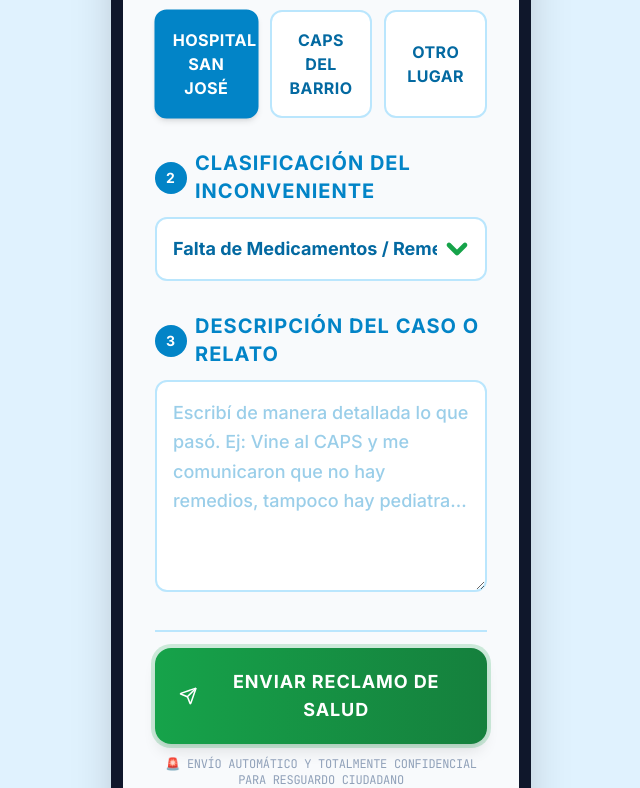
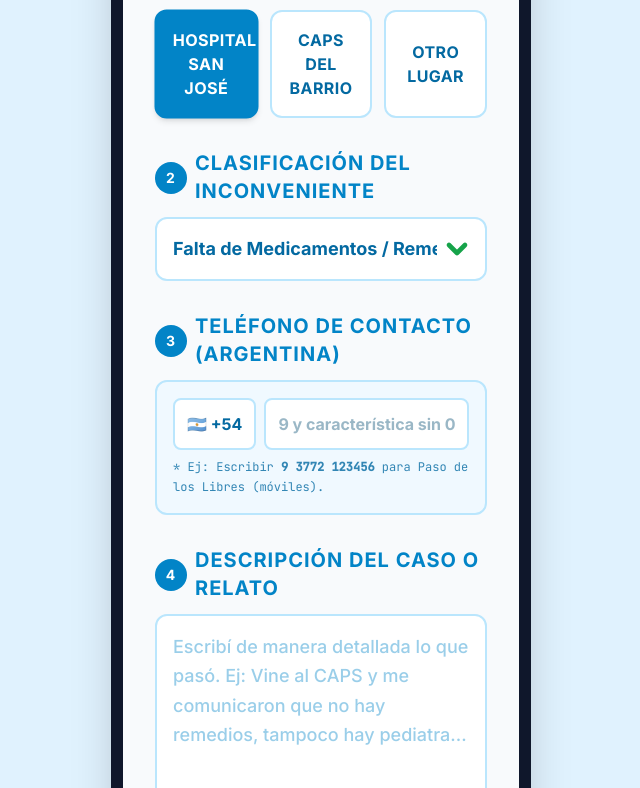
Before and after one commit to Martinw2426895280910/formulario-, a React (Vite) app: page / in a window 1280 px wide. Shown: the part 583-1371 px from the top of the page, without its empty margins (319-959 px from the left). Built offline with nearby package versions, Linux system fonts and the light colour scheme; a web font is replaced by a local one.

Commit message:
La Plantilla y base de datos quedaron actualizadas 2026 , todo okey listo para correr 👌. Para que alcance a todos con ventana para números de teléfono

```diff
--- a/api/reports.ts
+++ b/api/reports.ts
@@ -19,7 +19,7 @@ export default async function handler(req: any, res: any) {
     return res.status(405).json({ error: `Method ${req.method} Not Allowed` });
   }
 
-  const { date, time, location, locationDetail, description, typeOfProblem } = req.body;
+  const { date, time, location, locationDetail, description, typeOfProblem, phone } = req.body;
 
   if (!date || !time || !location || !description) {
     return res.status(400).json({ error: "Faltan campos obligatorios" });
@@ -56,7 +56,7 @@ export default async function handler(req: any, res: any) {
     params.append("q2_q2_fullname0[last]", "Paso de los Libres");
     params.append("q3_q3_email1", recipientEmail);
     params.append("q4_q4_textbox2", `Reclamo: ${typeOfProblem} - ${locationDetail ? `${locationDetail} (${location})` : location}`);
-    params.append("q5_q5_textarea3", `${description}\n\nHora del suceso: ${time}`);
+    params.append("q5_q5_textarea3", `${description}\n\nHora del suceso: ${time}\nTeléfono de Contacto: ${phone || "No especificado"}`);
     params.append("q6_q6_datetime4[month]", month);
     params.append("q6_q6_datetime4[day]", day);
     params.append("q6_q6_datetime4[year]", year);
@@ -112,6 +112,7 @@ export default async function handler(req: any, res: any) {
         text: `NUEVA DENUNCIA REGISTRADA\n\n` +
               `Fecha del suceso: ${date}\n` +
               `Hora aproximada: ${time}\n` +
+              `Teléfono del Afectado: ${phone || "No especificado"}\n` +
               `Lugar/Establecimiento: ${location} ${locationDetail ? `(${locationDetail})` : ""}\n` +
               `Categoría de inconveniente: ${typeOfProblem}\n\n` +
               `Descripción/Testimonio:\n` +
@@ -135,6 +136,10 @@ export default async function handler(req: any, res: any) {
                 <tr>
                   <td style="padding: 10px; border-bottom: 1px solid #e5e1d8; font-weight: bold; font-size: 12px; font-family: monospace; text-transform: uppercase;">Hora Aproximada:</td>
                   <td style="padding: 10px; border-bottom: 1px solid #e5e1d8; font-size: 14px;">${time}</td>
+                </tr>
+                <tr>
+                  <td style="padding: 10px; border-bottom: 1px solid #e5e1d8; font-weight: bold; font-size: 12px; font-family: monospace; text-transform: uppercase;">Teléfono de Contacto:</td>
+                  <td style="padding: 10px; border-bottom: 1px solid #e5e1d8; font-size: 14px; font-weight: bold; color: #0284c7;">${phone || "No especificado"}</td>
                 </tr>
                 <tr>
                   <td style="padding: 10px; border-bottom: 1px solid #e5e1d8; font-weight: bold; font-size: 12px; font-family: monospace; text-transform: uppercase;">Establecimiento:</td>
@@ -177,6 +182,7 @@ export default async function handler(req: any, res: any) {
           "_template": "table",
           "Fecha del Suceso": date,
           "Hora Aproximada": time,
+          "Teléfono del Afectado": phone || "No especificado",
           "Lugar / Establecimiento": `${location} ${locationDetail ? `(${locationDetail})` : ""}`,
           "Categoría de Reclamo": typeOfProblem,
           "Relato o Comentario Directo": description
--- a/src/App.tsx
+++ b/src/App.tsx
@@ -51,6 +51,7 @@ export default function App() {
   const [otherLocationDetail, setOtherLocationDetail] = useState<string>("");
   const [typeOfProblem, setTypeOfProblem] = useState<string>(PROBLEM_TYPES[0]);
   const [description, setDescription] = useState<string>("");
+  const [phoneNumber, setPhoneNumber] = useState<string>("");
 
   // Target WhatsApp
   const [whatsappPhone, setWhatsappPhone] = useState<string>("+549");
@@ -78,6 +79,7 @@ export default function App() {
            `-----------------------------------------\n` +
            `📍 *Establecimiento:* ${locDetail}\n` +
            `📅 *Fecha:* ${times.date}  |  🕒 *Hora:* ${times.time}\n` +
+           `📞 *Contacto:* +54 ${phoneNumber.trim() || "(No especificado)"}\n` +
            `⚠️ *Problema:* ${typeOfProblem}\n\n` +
            `💬 *Testimonio / Suceso:*\n` +
            `"${description.trim()}"\n\n` +
@@ -99,17 +101,20 @@ export default function App() {
 
     const locDetail = location === "CAPS" ? capsName : location === "Otro" ? otherLocationDetail : "";
     const times = getLocalDateTimePayload();
+    const formattedPhone = phoneNumber.trim() ? `+54 ${phoneNumber.trim()}` : "No especificado";
     const payload = {
       date: times.date,
       time: times.time,
       location,
       locationDetail: locDetail,
       typeOfProblem,
-      description
+      description,
+      phone: formattedPhone
     };
 
     try {
-      // Dispatch payload securely to back-end (which calls the server email/FormSubmit dispatch)
+      // Dispatch payload securely to back-end
+      try {
         const res = await fetch("/api/reports", {
           method: "POST",
           headers: { "Content-Type": "application/json" },
@@ -120,8 +125,8 @@ export default function App() {
           const data = await res.json();
           console.log("Servidor procesó la denuncia con éxito:", data);
         }
-    } catch (error) {
-      console.warn("Falla de red para el backend directa, guardando localmente en el dispositivo:", error);
+      } catch (backendError) {
+        console.warn("Falla al reportar al backend, ignorando para asegurar continuidad:", backendError);
       }
 
       // Send email using EmailJS (Requested by User)
@@ -133,6 +138,7 @@ export default function App() {
           locationDetail: locDetail || "Hospital Público San José",
           typeOfProblem: typeOfProblem,
           description: description,
+          phone: formattedPhone,
           to_email: "albertomartinwhite@gmail.com"
         };
 
@@ -143,8 +149,8 @@ export default function App() {
           "UFMJTU-DM4AcDqxVX"
         );
         console.log("EmailJS response:", result.status, result.text);
-    } catch (error) {
-      console.error("Error al enviar con EmailJS:", error);
+      } catch (emailError) {
+        console.error("Error al enviar con EmailJS:", emailError);
       }
 
       // Save report in local devices for state consistency and fallback
@@ -156,9 +162,13 @@ export default function App() {
       } catch (err) {
         console.error("Local storage sync bypassed:", err);
       }
-
+    } catch (outerError) {
+      console.error("Error inesperado en handleSubmit:", outerError);
+    } finally {
+      // Ensure success view is always triggered regardless of EmailJS/backend responses
       setShowSuccess(true);
       setIsSubmitLoading(false);
+    }
   };
 
   const handleShareWhatsApp = () => {
@@ -398,11 +408,43 @@ export default function App() {
               </div>
 
               {/* =======================================================
+                  VENTANA PARA NÚMERO DE TELÉFONO (ARGENTINA)
+               ======================================================= */}
+              <div className="space-y-3">
+                <label className="block text-lg sm:text-xl font-black uppercase text-[#0284c7] tracking-wider leading-snug flex items-center gap-2">
+                  <span className="bg-[#0284c7] text-white w-7 h-7 sm:w-8 sm:h-8 rounded-full flex items-center justify-center text-sm font-sans shrink-0">3</span>
+                  Teléfono de Contacto (Argentina)
+                </label>
+                <div className="bg-[#f0f9ff] p-4 border-2 border-[#bae6fd] rounded-xl space-y-2">
+                  <div className="flex gap-2">
+                    <div className="bg-white border-2 border-[#bae6fd] rounded-lg p-3 text-sm sm:text-base font-bold text-[#0369a1] flex items-center shrink-0">
+                      🇦🇷 +54
+                    </div>
+                    <input
+                      type="tel"
+                      required
+                      value={phoneNumber}
+                      onChange={(e) => {
+                        // Accept digits, spaces, hyphens
+                        const val = e.target.value.replace(/[^0-9 -]/g, "");
+                        setPhoneNumber(val);
+                      }}
+                      placeholder="9 y característica sin 0, más tu número sin 15"
+                      className="w-full bg-white border-2 border-[#bae6fd] rounded-lg p-3 text-sm sm:text-base focus:outline-none focus:border-[#0284c7] text-[#0369a1] font-bold placeholder-sky-900/40"
+                    />
+                  </div>
+                  <p className="text-[10px] sm:text-xs text-[#0369a1]/80 leading-relaxed font-mono">
+                    * Ej: Escribir <strong>9 3772 123456</strong> para Paso de los Libres (móviles).
+                  </p>
+                </div>
+              </div>
+
+              {/* =======================================================
                   VENTANA PARA DESCRIBIR EL INCONVENIENTE
                ======================================================= */}
               <div className="space-y-3">
                 <label className="block text-lg sm:text-xl font-black uppercase text-[#0284c7] tracking-wider leading-snug flex items-center gap-2">
-                  <span className="bg-[#0284c7] text-white w-7 h-7 sm:w-8 sm:h-8 rounded-full flex items-center justify-center text-sm font-sans shrink-0">3</span>
+                  <span className="bg-[#0284c7] text-white w-7 h-7 sm:w-8 sm:h-8 rounded-full flex items-center justify-center text-sm font-sans shrink-0">4</span>
                   Descripción del Caso o Relato
                 </label>
 
@@ -489,6 +531,10 @@ export default function App() {
                   <span className="text-xs font-sans uppercase font-bold text-slate-400">Problema:</span>
                   <span className="text-sm sm:text-base font-bold text-[#dc2626]">{typeOfProblem}</span>
                 </div>
+                <div className="flex justify-between items-center border-b border-[#bae6fd] pb-2">
+                  <span className="text-xs font-sans uppercase font-bold text-slate-400">Teléfono Afectado:</span>
+                  <span className="text-sm sm:text-base font-bold text-[#0284c7]">+54 {phoneNumber.trim() || "(No especificado)"}</span>
+                </div>
                 <div>
                   <span className="text-xs font-sans uppercase font-bold text-slate-400 block mb-1">Tu Mensaje:</span>
                   <div className="bg-[#f8fafc] p-3 rounded-xl border border-[#bae6fd] text-xs sm:text-sm text-[#0369a1] whitespace-pre-wrap max-h-40 overflow-y-auto leading-relaxed italic font-medium">
```
Also changed, not shown: server.ts (+9 -2 lines). Lines whose indentation alone changed are shown as unchanged.
